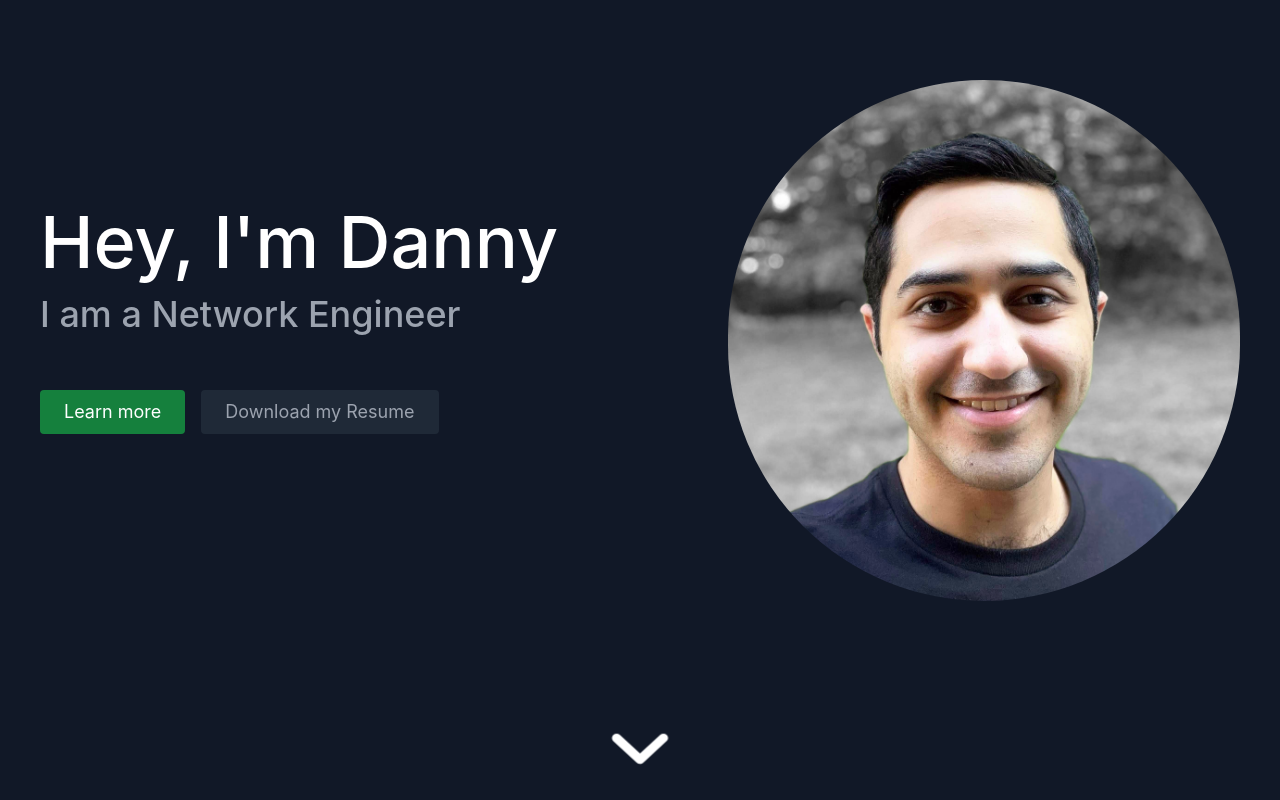
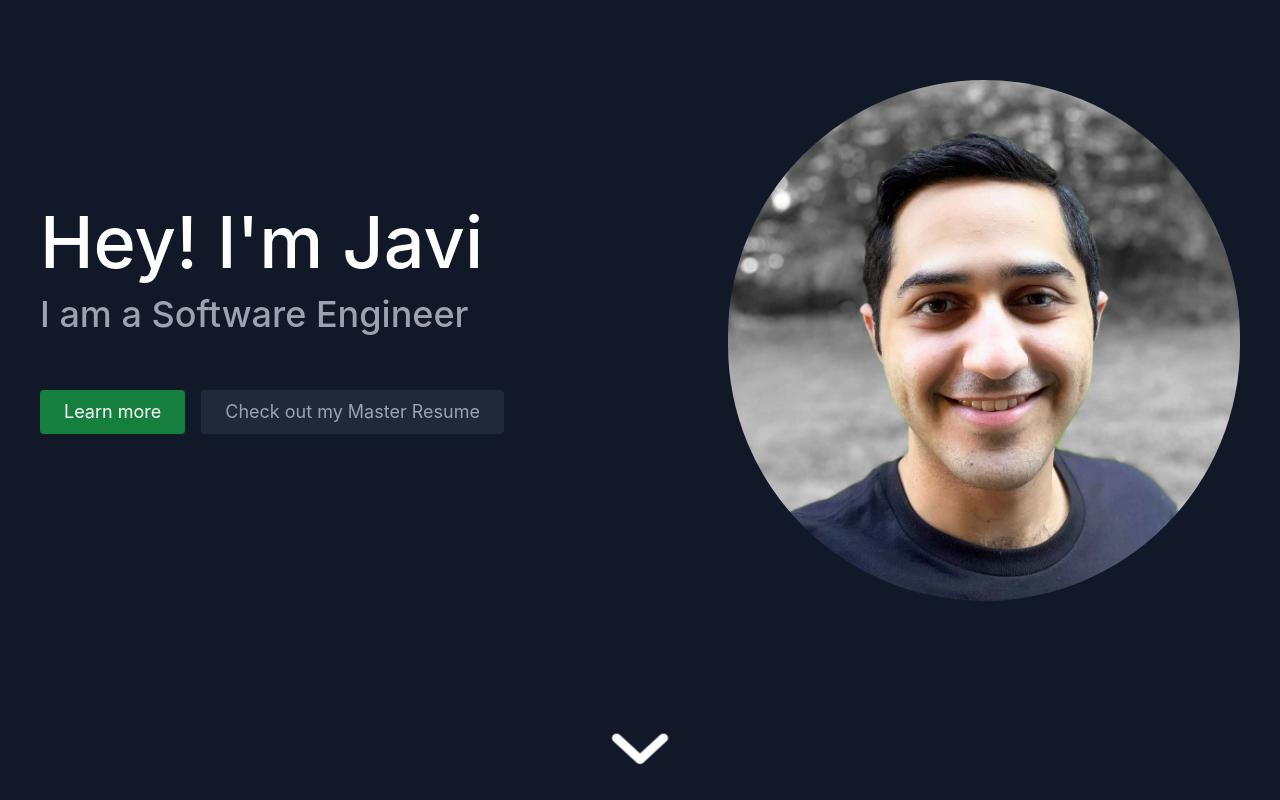
Before and after one commit to hannad4/hannad4.github.io, a React (Create React App) app in the folder new-website/: page / in a window 1280 px wide. Shown: the top 800 px of the page. Built offline with nearby package versions, Linux system fonts and the light colour scheme.

Commit message:
initial changes to about and index

```diff
--- a/new-website/public/index.html
+++ b/new-website/public/index.html
@@ -1,8 +1,6 @@
 <!DOCTYPE html>
 <html lang="en">
-
   <head>
-
     <meta charset="utf-8" />
     <link rel="icon" href="%PUBLIC_URL%/favicon.ico" />
     <meta name="viewport" content="width=device-width, initial-scale=1" />
@@ -23,11 +21,10 @@
       work correctly both with client-side routing and a non-root public URL.
       Learn how to configure a non-root public URL by running `npm run build`.
     -->
-  <title>Daniel Hanna's Website</title>
+    <title>Javier Thomas' Website</title>
   </head>
 
   <body>
-
     <form name="contact" netlify netlify-honeypot="bot-field" hidden>
       <input type="text" name="name" />
       <input type="email" name="email" />
@@ -37,6 +34,4 @@
     <noscript>You need to enable JavaScript to run this app.</noscript>
     <div id="root"></div>
   </body>
-
-
 </html>
--- a/new-website/src/components/About.js
+++ b/new-website/src/components/About.js
@@ -4,38 +4,33 @@ import React from "react";
 //
 export default function About() {
   return (
-
     <section id="about">
       <div className="container mx-auto flex px-10 py-20 md:flex-row flex-col items-center snap-mandatory">
-
         <div className="lg:flex-grow md:w-1/2 lg:pr-24 md:pr-16 flex flex-col md:items-start md:text-left mb-15 md:mb-0 items-center text-center">
-
           <h1 className="title-font sm:text-7xl text-5xl mb-4 font-medium text-white">
-            Hey, I'm Danny
+            Hey! I'm Javi
           </h1>
 
-          <h1 className="lg:inline-block sm:text-4xl text-2xl mb-4 font-medium">I am a Network Engineer</h1>
-
+          <h1 className="lg:inline-block sm:text-4xl text-2xl mb-4 font-medium">
+            I am a Software Engineer
+          </h1>
 
           <div className="flex justify-center py-10">
             <a
               href="#work"
-              className="inline-flex text-white bg-green-700 border-0 py-2 px-6 focus:outline-none hover:bg-green-600 rounded text-lg scroll-smooth">
+              className="inline-flex text-white bg-green-700 border-0 py-2 px-6 focus:outline-none hover:bg-green-600 rounded text-lg scroll-smooth"
+            >
               Learn more
             </a>
 
-
-
             <a
-              href="https://drive.google.com/uc?export=download&id=1gXQDnIxj2D_04QM0KrYxWMoOdo3vNhsP"
+              href="https://drive.google.com/file/d/1fQ_J2xU-Axjr2WqkLcVIeS31xk2ebyJy/view"
               target="_blank"
               className="ml-4 inline-flex text-gray-400 bg-gray-800 border-0 py-2 px-6 focus:outline-none hover:bg-gray-700 hover:text-white rounded text-lg"
-              >
-              Download my Resume
+            >
+              Check out my Master Resume
             </a>
-
           </div>
-
         </div>
 
         <div className="lg:max-w-lg lg:w-full md:w-1/2 w-5/6">
@@ -45,7 +40,6 @@ export default function About() {
             src="profile.jpg"
           />
         </div>
-
       </div>
     </section>
   );
```
Also changed, not shown: 1 other file (tests, documents, lock files or other folders). Lines whose indentation alone changed are shown as unchanged.
